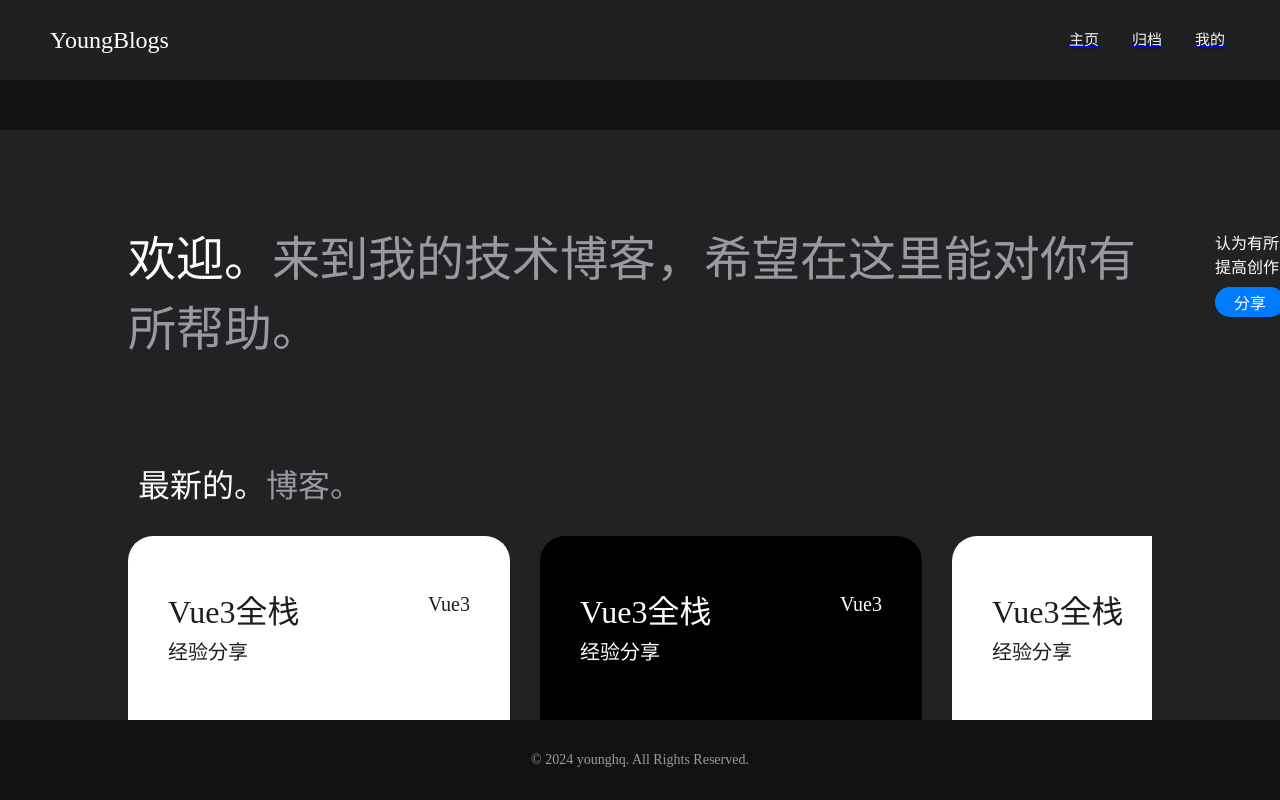
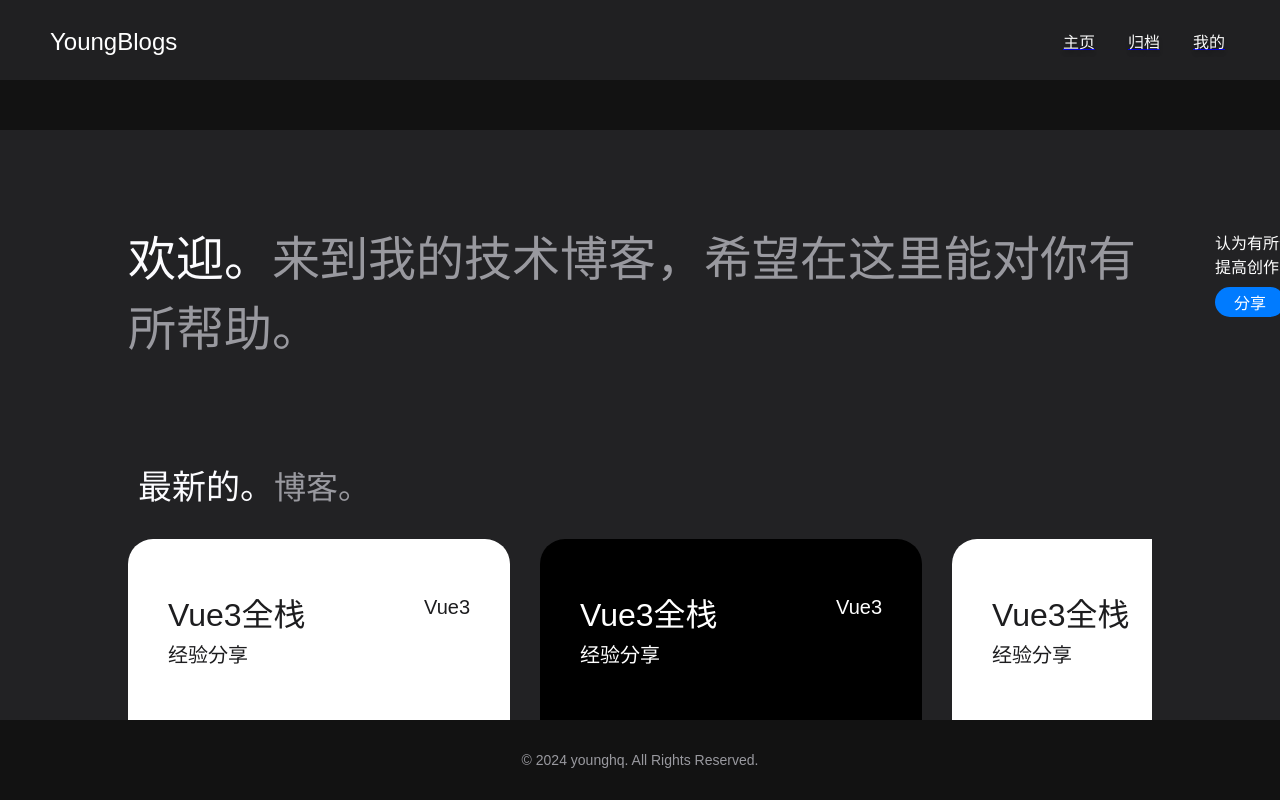
Before and after one commit to Younghq/blog, a Vue app: page / in a window 1280 px wide. Shown: the top 800 px of the page. Built offline with nearby package versions, Linux system fonts and the light colour scheme; a web font is replaced by a local one.

Commit message:
调整优化各控件字体

```diff
--- a/src/assets/font/font.css
+++ b/src/assets/font/font.css
@@ -18,7 +18,7 @@
    - 字体族名称：HarmonyOS_Sans_SC_Thin
    - 特点：细体样式，非常细的字体，适合用于特殊设计需求或需要较细字体的文本。
 */
-
+/* font-family: "HarmonyOS_Sans_SC_Medium", sans-serif; */
 @font-face {
     font-family: 'HarmonyOS_Sans_SC_Black';
     src: url('./HarmonyOS_Sans/HarmonyOS_Sans_SC_Black.ttf') format('truetype');
--- a/src/components/BlogItem.vue
+++ b/src/components/BlogItem.vue
@@ -35,7 +35,6 @@ defineProps(["blogPost", "theme"]);
 
     font-size: 20px;
     font-style: normal;
-    font-weight: 400;
     line-height: normal;
 }
 
@@ -54,22 +53,26 @@ defineProps(["blogPost", "theme"]);
 }
 
 .info-item:nth-child(1) {
+    font-family: "HarmonyOS_Sans_SC_Medium", sans-serif;
     top: 10px;
     left: 0px;
     font-size: 32px;
 }
 
 .info-item:nth-child(2) {
+    font-family: "HarmonyOS_Sans_SC_Regular", sans-serif;
     top: 17px;
     right: 0px;
 }
 
 .info-item:nth-child(3) {
+    font-family: "HarmonyOS_Sans_SC_Regular", sans-serif;
     top: 60px;
     left: 0px;
 }
 
 .info-item:nth-child(4) {
+    font-family: "HarmonyOS_Sans_SC_Regular", sans-serif;
     top: 145px;
 }
 </style>
--- a/src/components/Footer.vue
+++ b/src/components/Footer.vue
@@ -24,7 +24,7 @@ footer {
 }
 
 footer p {
-
+    font-family: "HarmonyOS_Sans_SC_Medium", sans-serif;
     text-align: center;
     font-size: 14px;
 }
--- a/src/components/HomeTitle.vue
+++ b/src/components/HomeTitle.vue
@@ -37,20 +37,20 @@ import TheButton from './TheButton.vue';
 /* 文字大小字体样式 */
 .title span:nth-child(1) {
   color: #FCFCFF;
-
+  font-family: 'HarmonyOS_Sans_SC_Medium', sans-serif;
   font-size: 48px;
   font-style: normal;
-  font-weight: 400;
+
   line-height: normal;
   white-space: nowrap;
 }
 
 .title span:nth-child(2) {
   color: #99999F;
-
+  font-family: 'HarmonyOS_Sans_SC_Medium', sans-serif;
   font-size: 48px;
   font-style: normal;
-  font-weight: 400;
+
   line-height: normal;
 
 }
@@ -70,7 +70,7 @@ import TheButton from './TheButton.vue';
 
   font-size: 16px;
   font-style: normal;
-  font-weight: 400;
+
   line-height: normal;
 }
 
@@ -105,7 +105,7 @@ import TheButton from './TheButton.vue';
 
   font-size: 16px;
   font-style: normal;
-  font-weight: 400;
+
   line-height: normal;
 }
 </style>
--- a/src/components/NavBar.vue
+++ b/src/components/NavBar.vue
@@ -45,8 +45,7 @@ nav {
 .title p {
     color: #FFF;
     font-size: 24px;
-    /* font-style: italic; */
-    font-weight: 300;
+    font-family: "HarmonyOS_Sans_SC_Light", sans-serif;
     line-height: normal;
 }
 
@@ -63,9 +62,10 @@ nav {
 .link p {
     color: #F8F8F8;
     text-shadow: 0px 4px 4px rgba(0, 0, 0, 0.25);
-    font-size: 15px;
+    font-family: "HarmonyOS_Sans_SC_Light", sans-serif;
+    font-size: 16px;
     font-style: normal;
-    font-weight: 400;
+
     line-height: normal;
 
 }
--- a/src/components/TheButton.vue
+++ b/src/components/TheButton.vue
@@ -15,15 +15,12 @@ button {
     height: 30px;
     border-radius: 30px;
     border: none;
-
     color: #FFFFFF;
     background: #007bff;
-
     /* 字体样式 */
-
+    font-family: "HarmonyOS_Sans_SC_Regular", sans-serif;
     font-size: 16px;
     font-style: normal;
-    font-weight: 400;
     line-height: normal;
 }
 </style>
--- a/src/components/TheModel.vue
+++ b/src/components/TheModel.vue
@@ -95,6 +95,7 @@ const emits = defineEmits(['closeModel']);
 .info-title p {
     color: #FCFCFF;
     font-size: 1.5rem;
+    font-family: "HarmonyOS_Sans_SC_Medium", sans-serif;
 }
 
 .info-tag p,
@@ -102,9 +103,8 @@ const emits = defineEmits(['closeModel']);
 .info-created div {
     margin: 1;
     color: #FCFCFF;
-    /* 垂直居中 */
+    font-family: "HarmonyOS_Sans_SC_Light", sans-serif;
 }
-
 
 .btn-close {
     position: absolute;
--- a/src/components/TheTable.vue
+++ b/src/components/TheTable.vue
@@ -64,6 +64,7 @@ const updateCurrentPage = (newPage) => {
     margin: 0 10px;
     text-align: center;
     color: #F5F5F7;
+    font-family: "HarmonyOS_Sans_SC_Regular", sans-serif;
 }
 
 .history-item p:first-child {
--- a/src/components/TheTablePag.vue
+++ b/src/components/TheTablePag.vue
@@ -63,5 +63,6 @@ button {
 
 .TheTablePag span {
     color: #F5F5F7;
+    font-family: "HarmonyOS_Sans_SC_Regular", sans-serif;
 }
 </style>
--- a/src/components/TheTitle.vue
+++ b/src/components/TheTitle.vue
@@ -12,11 +12,15 @@ defineProps(['title1', 'title2']);
     padding: 10px;
 }
 
+.title span {
+    font-family: 'HarmonyOS_Sans_SC_Medium', sans-serif;
+}
+
 .title span:nth-child(1) {
     color: #FCFCFF;
-    font-size: 32px;
+    font-size: 34px;
     font-style: normal;
-    font-weight: 400;
+
     line-height: normal;
 }
 
@@ -24,7 +28,7 @@ defineProps(['title1', 'title2']);
     color: #99999F;
     font-size: 32px;
     font-style: normal;
-    font-weight: 400;
+
     line-height: normal;
 }
 </style>
--- a/src/pages/AuthorPage.vue
+++ b/src/pages/AuthorPage.vue
@@ -47,27 +47,29 @@
 }
 
 .info-name {
+    font-family: "HarmonyOS_Sans_SC_Bold", sans-serif;
     font-size: 28px;
     margin: 10px 0;
     color: #F5F5F7;
 }
 
 .info-bio {
-    /* font-style: italic; */
+    font-family: "HarmonyOS_Sans_SC_Medium", sans-serif;
     color: #666;
     margin-bottom: 20px;
 }
 
 .info-links {
     margin-bottom: 20px;
+    font-family: "HarmonyOS_Sans_SC_Medium", sans-serif;
 }
 
 .contact-link {
     margin-right: 20px;
     color: #007bff;
-    /* color: #4694FF; */
     text-decoration: none;
     font-weight: bold;
+
 }
 
 .contact-link:hover {
@@ -82,5 +84,6 @@
 .author-content span {
     margin-left: 12px;
     color: #FFFFFF;
+    font-family: "HarmonyOS_Sans_SC_Regular", sans-serif;
 }
 </style>
```
